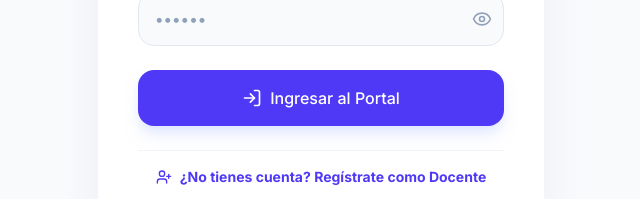
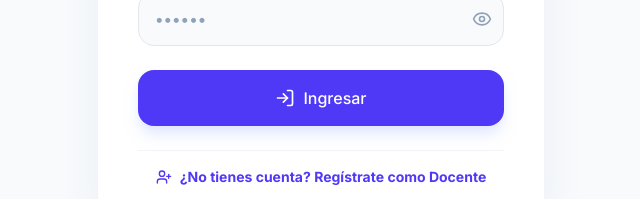
Before and after one commit to melvinvargas1608/asistencia-estudiantes, a Next.js app: page /login in a window 1280 px wide. Shown: the part 467-666 px from the top of the page, without its empty margins (319-959 px from the left). Built offline with nearby package versions, Linux system fonts and the light colour scheme.

Commit message:
cambiando texto en boton ingresar

```diff
--- a/src/app/login/page.tsx
+++ b/src/app/login/page.tsx
@@ -270,7 +270,7 @@ function LoginForm() {
                             </div>
 
                             <Button type="submit" loading={loading} className="w-full h-14 !rounded-2xl text-base shadow-lg shadow-indigo-100" icon={<LogIn className="w-5 h-5" />}>
-                                Ingresar al Portal
+                                Ingresar
                             </Button>
 
                             <div className="pt-4 border-t border-slate-100 flex flex-col gap-3">
```
